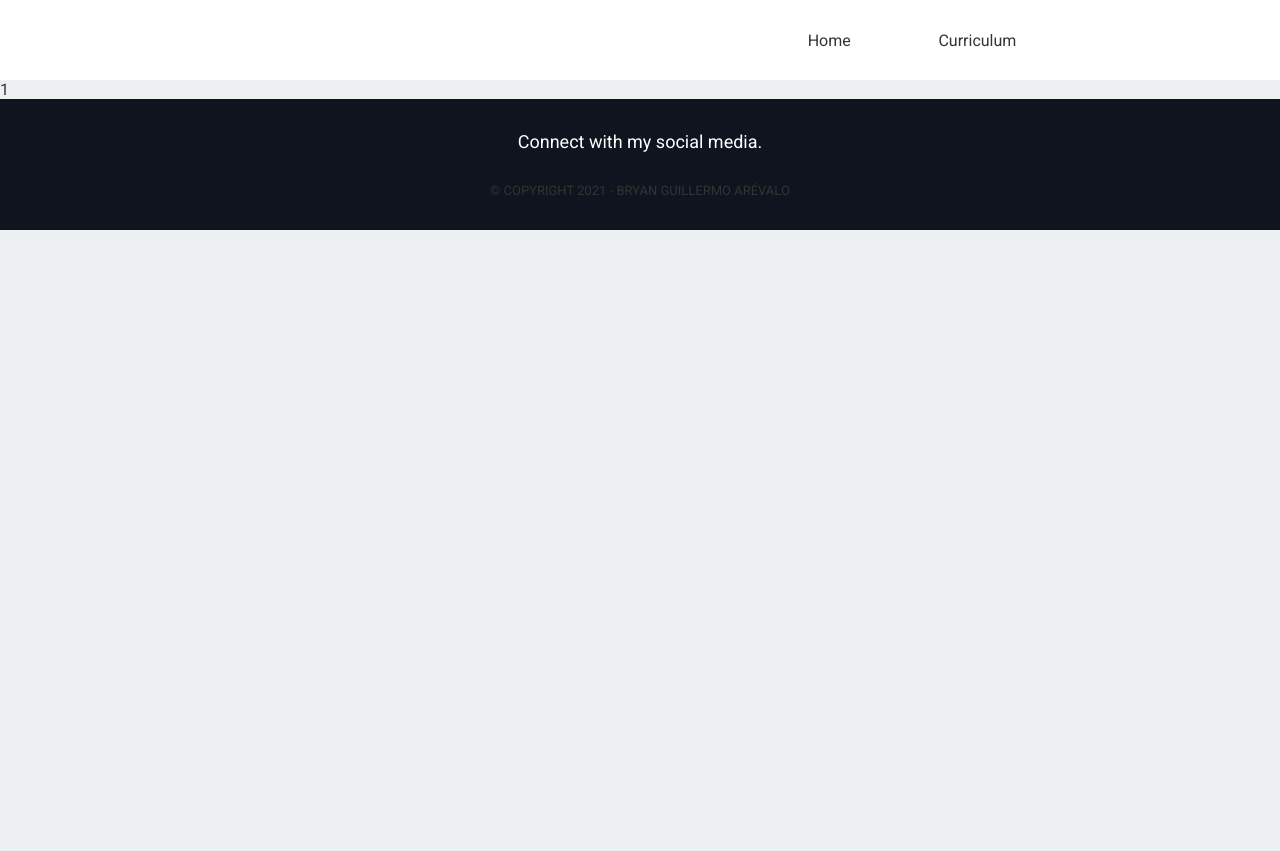
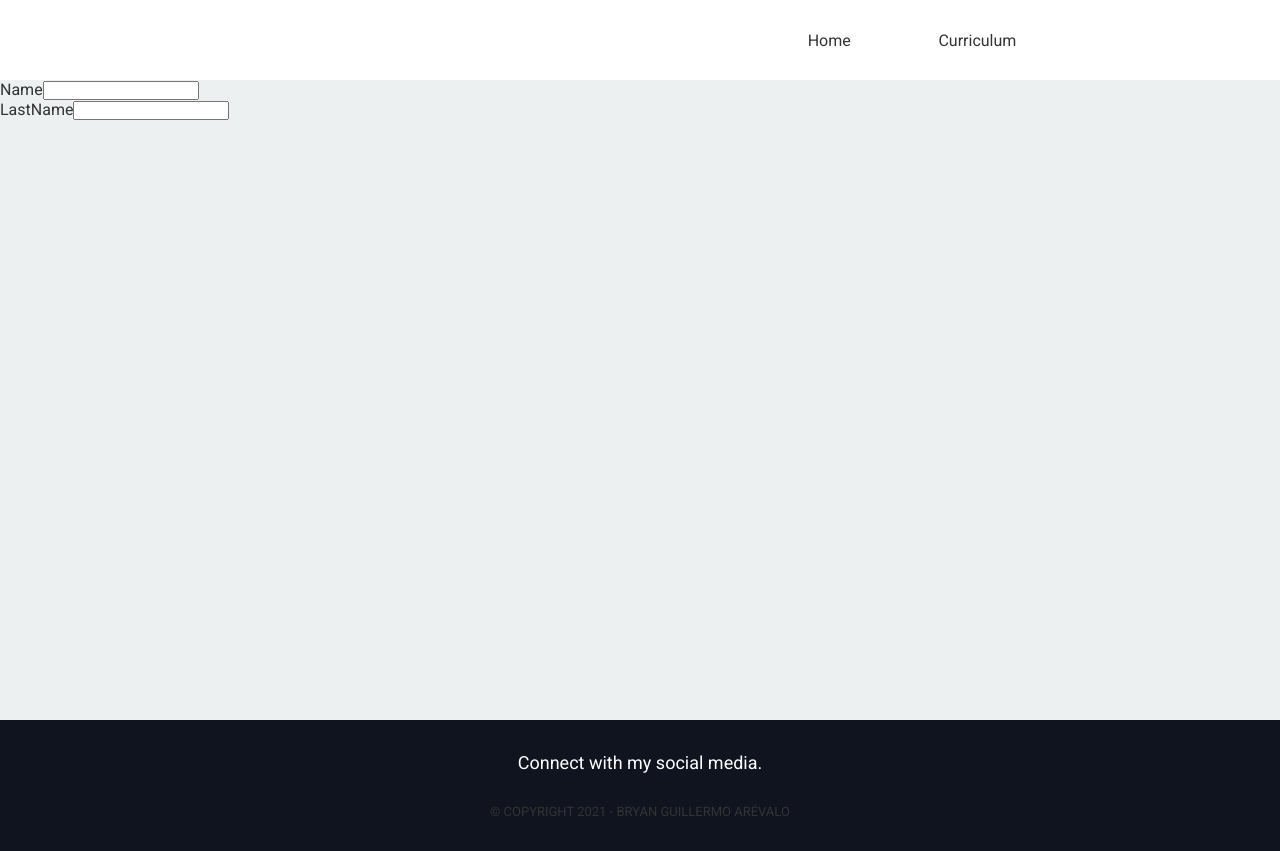
Before and after one commit to ripterdust/Curriculum.Io, a React (Create React App) app: page /app/1 in a window 1280 px wide. Before the commit the page ends 800 px from the top, so only its background shows below. Built offline with nearby package versions, Linux system fonts and the light colour scheme; some icons are missing.

Commit message:
Agregado el formulario

```diff
--- a/src/components/AppComponents/CreateResume.js
+++ b/src/components/AppComponents/CreateResume.js
@@ -2,6 +2,7 @@ import React from 'react'
 import { useParams } from 'react-router-dom'
 import { TemplateContext } from '../../hooks/templateContext';
 import { templates } from '../../data/templatesData';
+import { Username } from './Username';
 
 export const CreateResume = () => {
 
@@ -20,7 +21,7 @@ export const CreateResume = () => {
 
     return (
         <TemplateContext.Provider value={template}>
-            { template.id }
+            <Username />
         </TemplateContext.Provider>
     )
 }
--- a/src/components/AppComponents/Username.js
+++ b/src/components/AppComponents/Username.js
@@ -0,0 +1,47 @@
+import React, {  useState } from 'react'
+import { useHistory, useParams } from 'react-router-dom'
+
+export const Username = () => {
+
+    const history = useHistory()
+    const { id } = useParams()
+
+
+    const [data, setData] = useState({
+        name: '',
+        lastName: ''
+    })
+
+    const handleName = (e) => {
+        setData(state => ({...state, name:e.target.value}))
+    }
+    const handleLastName = (e) => {
+        setData(state => ({...state, lastName:e.target.value}))
+    }
+
+    const handleForm = () => {
+
+        history.push(`/app/${id}/career`);
+    }
+
+    return <div className="form" >
+        <div className="name">
+            <span>Name</span>
+            <input type="text" value={data.name}
+            placeholder={data.name}
+            onChange={handleName}
+            />
+        </div>
+        <div className="lastName">
+            <span>LastName</span>
+            <input type="text" value={data.lastName}
+            placeholder={data.lastName}
+            onChange={handleLastName}
+            />
+        </div>
+
+        <button onClick={handleForm}></button>
+
+    </div>
+
+}
--- a/src/main.css
+++ b/src/main.css
@@ -313,6 +313,11 @@ nav .content .dropdown:hover .dropdown-content {
   transform: scale(1.05);
 }
 
+.form {
+  height: 80vh;
+  width: 100%;
+}
+
 .templatesNav {
   background-color: #fff;
   display: flex;
--- a/src/main.scss
+++ b/src/main.scss
@@ -381,6 +381,15 @@ nav {
 
 }
 
+
+// Data for template
+
+.form{
+    height: 80vh;
+    width: 100%;
+
+}
+
 // Templates nav
 .templatesNav{
     background-color: #fff;
```
Also changed, not shown: 1 other file (tests, documents, lock files or other folders).
